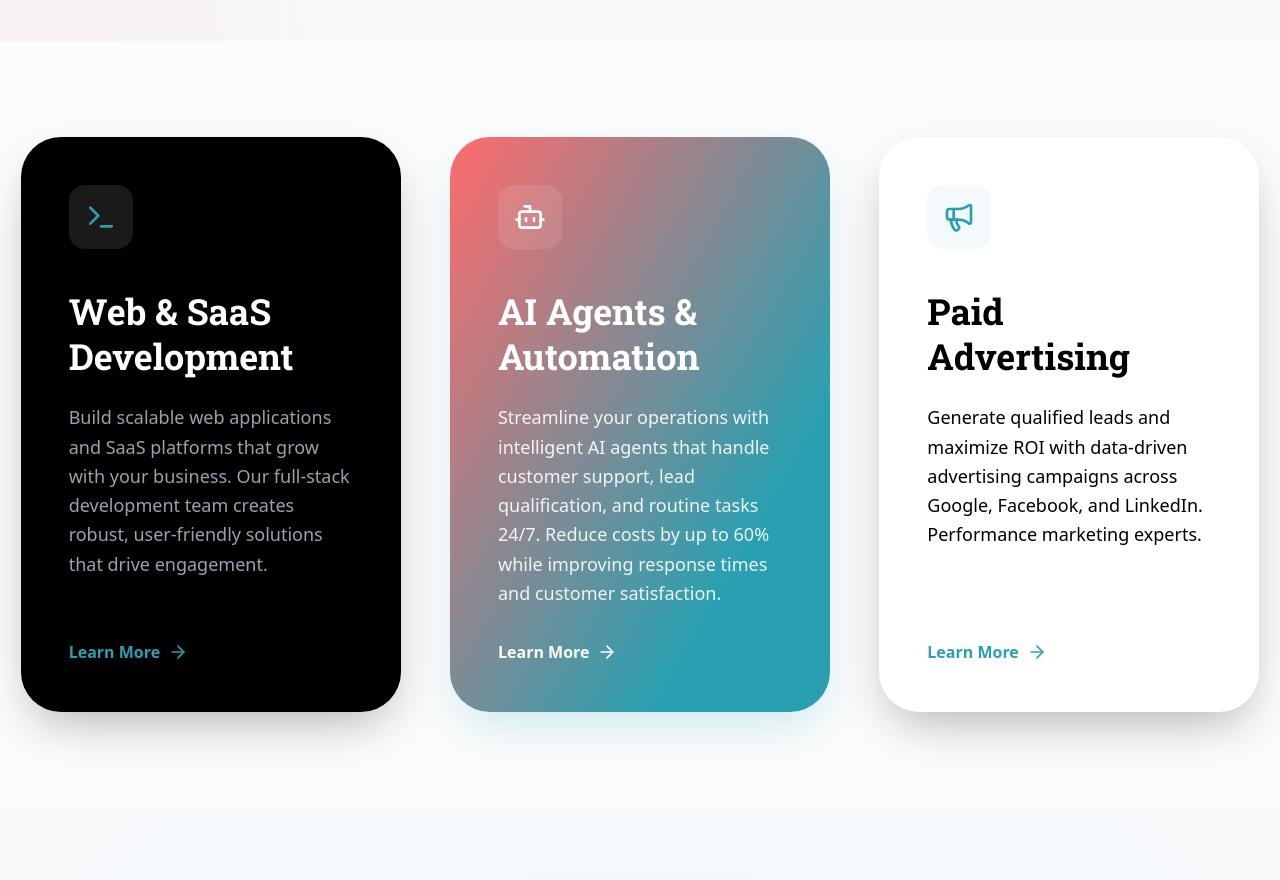
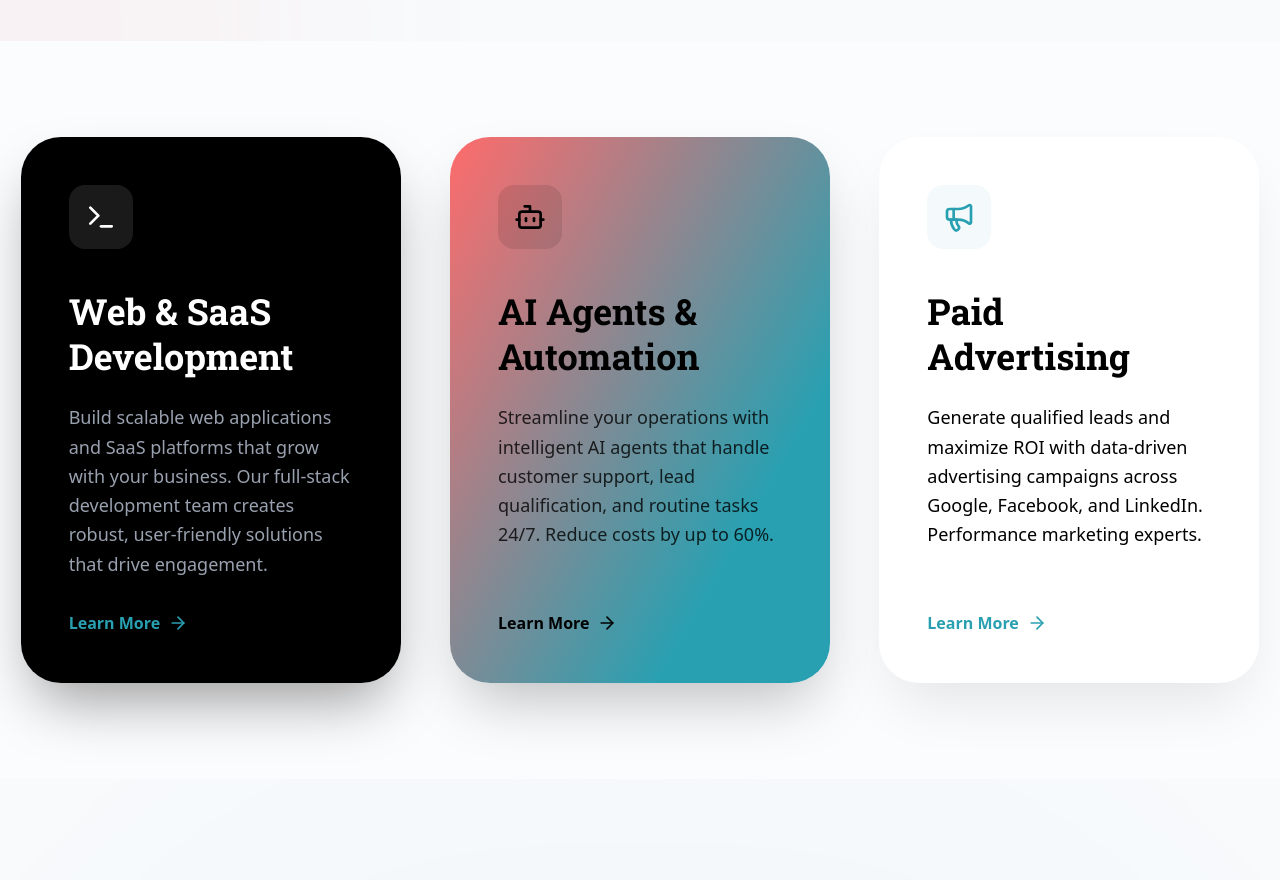
Before and after one commit to act-translations/creavoid-web, a Next.js app: page / in a window 1280 px wide. Shown: the part 1060-1940 px from the top of the page. Built offline with nearby package versions, Linux system fonts and the light colour scheme.

Commit message:
feat: sync MacBook improvements (Terminal/Bot icons, harmonized shadows, hover states)

```diff
--- a/src/app/page.tsx
+++ b/src/app/page.tsx
@@ -5,6 +5,7 @@ import Image from "next/image";
 import { ArrowRight, Star, Grid, Megaphone, CheckCircle2, ShoppingCart, Bot, Settings2, Code2, Palette, Search, Mail, Users, Link as LinkIcon, Brain, Terminal } from "lucide-react";
 import React from "react";
 import { MegaMenu } from "@/components/layout/MegaMenu";
+import { ServiceItem } from "@/components/ServiceItem";
 import { ServiceTabs } from "@/components/ServiceTabs";
 import { HeroAnimation } from "@/components/HeroAnimation";
 import { motion } from "framer-motion";
@@ -109,12 +110,12 @@ export default function Home() {
 
             {/* Card 1: Black - Web & SaaS */}
             <motion.div
-              className="relative overflow-hidden rounded-[2.5rem] bg-[#000000] p-12 text-white flex flex-col min-h-[520px] max-w-[380px] shadow-[0_20px_50px_-12px_rgba(0,0,0,0.3)] transition-shadow duration-500 hover:shadow-[0_40px_80px_-15px_rgba(0,0,0,0.45)] group"
+              className="relative overflow-hidden rounded-[2.5rem] bg-[#000000] p-12 text-white flex flex-col min-h-[520px] max-w-[380px] shadow-[0_30px_60px_-15px_rgba(0,0,0,0.4)] transition-shadow duration-500 hover:shadow-[0_50px_100px_-20px_rgba(0,0,0,0.5)] group"
               whileHover={{ y: -12, scale: 1.02 }}
               transition={{ type: "spring", stiffness: 300, damping: 20 }}
             >
               <div className="mb-10 w-16 h-16 rounded-2xl bg-white/10 flex items-center justify-center">
-                <Terminal className="h-8 w-8 text-primary" />
+                <Terminal className="h-8 w-8 text-white" />
               </div>
               <h3 className="mb-6 text-4xl font-bold font-serif leading-tight">
                 Web & SaaS<br />Development
@@ -129,30 +130,30 @@ export default function Home() {
 
             {/* Card 2: Gradient - AI Agents */}
             <motion.div
-              className="relative overflow-hidden rounded-[2.5rem] p-12 text-white flex flex-col min-h-[520px] max-w-[380px] shadow-[0_20px_50px_-12px_rgba(41,160,177,0.25)] transition-shadow duration-500 hover:shadow-[0_40px_80px_-15px_rgba(41,160,177,0.35)] group"
+              className="relative overflow-hidden rounded-[2.5rem] p-12 text-[#000000] flex flex-col min-h-[520px] max-w-[380px] shadow-[0_30px_60px_-15px_rgba(0,0,0,0.25)] transition-shadow duration-500 hover:shadow-[0_50px_100px_-20px_rgba(0,0,0,0.35)] group"
               style={{
                 background: 'linear-gradient(300deg, #29A0B1 25%, #FF6B6B 100%)'
               }}
               whileHover={{ y: -12, scale: 1.02 }}
               transition={{ type: "spring", stiffness: 300, damping: 20 }}
             >
-              <div className="mb-10 w-16 h-16 rounded-2xl bg-white/10 flex items-center justify-center">
-                <Bot className="h-8 w-8 text-white" />
+              <div className="mb-10 w-16 h-16 rounded-2xl bg-[#000000]/10 flex items-center justify-center">
+                <Bot className="h-8 w-8 text-[#000000]" />
               </div>
-              <h3 className="mb-6 text-4xl font-bold font-serif leading-tight text-white">
+              <h3 className="mb-6 text-4xl font-bold font-serif leading-tight">
                 AI Agents &<br />Automation
               </h3>
-              <p className="text-white/90 leading-relaxed text-lg font-light">
-                Streamline your operations with intelligent AI agents that handle customer support, lead qualification, and routine tasks 24/7. Reduce costs by up to 60% while improving response times and customer satisfaction.
+              <p className="text-[#000000]/80 leading-relaxed text-lg font-light">
+                Streamline your operations with intelligent AI agents that handle customer support, lead qualification, and routine tasks 24/7. Reduce costs by up to 60%.
               </p>
-              <div className="mt-auto pt-8 flex items-center gap-2 text-white font-bold group-hover:gap-4 transition-all">
+              <div className="mt-auto pt-8 flex items-center gap-2 text-[#000000] font-bold group-hover:gap-4 transition-all">
                 Learn More <ArrowRight className="w-5 h-5" />
               </div>
             </motion.div>
 
             {/* Card 3: White - Paid Advertising */}
             <motion.div
-              className="relative overflow-hidden rounded-[2.5rem] bg-white p-12 text-[#000000] flex flex-col min-h-[520px] max-w-[380px] shadow-[0_20px_50px_-12px_rgba(0,0,0,0.3)] transition-shadow duration-500 hover:shadow-[0_40px_80px_-15px_rgba(0,0,0,0.45)] group"
+              className="relative overflow-hidden rounded-[2.5rem] bg-white p-12 text-[#000000] flex flex-col min-h-[520px] max-w-[380px] shadow-[0_30px_60px_-15px_rgba(0,0,0,0.1)] transition-shadow duration-500 hover:shadow-[0_50px_100px_-20px_rgba(0,0,0,0.15)] group"
               whileHover={{ y: -12, scale: 1.02 }}
               transition={{ type: "spring", stiffness: 300, damping: 20 }}
             >
@@ -224,7 +225,7 @@ export default function Home() {
             </ul>
           </div>
         </div>
-        <div className="container mx-auto px-4 mt-8 pt-8 border-t border-gray-800 text-center text-gray-500 text-xs" suppressHydrationWarning>
+        <div className="container mx-auto px-4 mt-8 pt-8 border-t border-gray-800 text-center text-gray-500 text-xs">
           © {new Date().getFullYear()} creavoid. Alle Rechte vorbehalten.
         </div>
       </footer>
```
Also changed, not shown: 1 other file (tests, documents, lock files or other folders).
